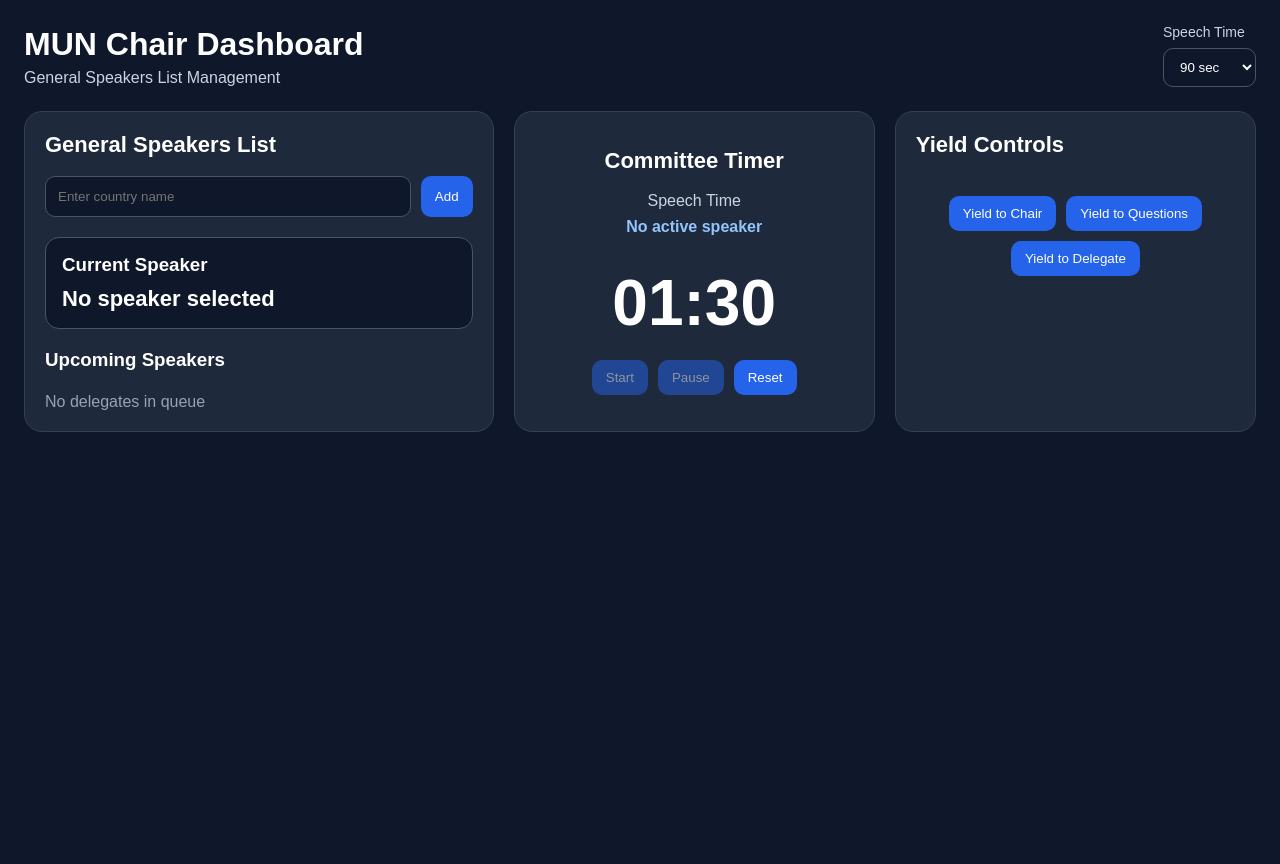
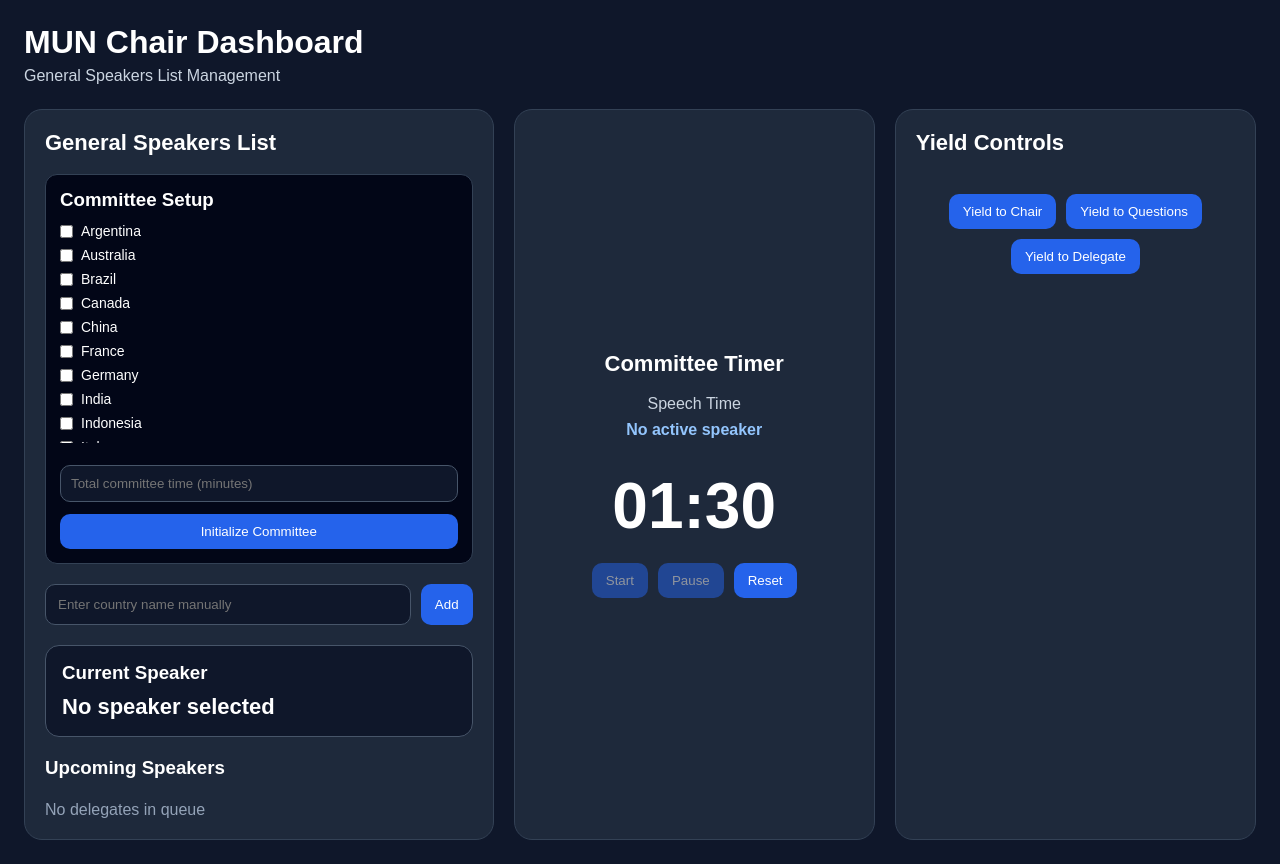
Before and after one commit to Shreaanshbit/MUN-Club-Recruitment-, a React (Vite) app: page / in a window 1280 px wide. Before the commit the page ends 800 px from the top, so only its background shows below. Built offline with nearby package versions, Linux system fonts and the light colour scheme.

Commit message:
countries list added

```diff
--- a/src/App.css
+++ b/src/App.css
@@ -22,25 +22,6 @@ body {
   align-items: flex-end;
   gap: 16px;
   flex-wrap: wrap;
-}
-
-.preset-box {
-  display: flex;
-  flex-direction: column;
-  gap: 8px;
-}
-
-.preset-box label {
-  color: #cbd5e1;
-  font-size: 14px;
-}
-
-.preset-box select {
-  padding: 10px 12px;
-  border-radius: 10px;
-  border: 1px solid #475569;
-  background: #0f172a;
-  color: white;
 }
 
 .topbar h1 {
@@ -70,6 +51,49 @@ body {
   font-size: 22px;
 }
 
+.setup-section {
+  margin-bottom: 20px;
+  padding: 14px;
+  border: 1px solid #334155;
+  border-radius: 12px;
+  background: #020617;
+}
+
+.setup-section h3 {
+  margin-bottom: 12px;
+}
+
+.country-list {
+  max-height: 220px;
+  overflow-y: auto;
+  display: flex;
+  flex-direction: column;
+  gap: 8px;
+  margin-bottom: 12px;
+  padding-right: 4px;
+}
+
+.checkbox-item {
+  font-size: 14px;
+  display: flex;
+  gap: 8px;
+  align-items: center;
+}
+
+.time-input {
+  width: 100%;
+  padding: 10px;
+  margin: 10px 0 12px;
+  border-radius: 10px;
+  border: 1px solid #475569;
+  background: #0f172a;
+  color: white;
+}
+
+.init-btn {
+  width: 100%;
+}
+
 .add-form {
   display: flex;
   gap: 10px;
@@ -88,7 +112,8 @@ body {
 .add-form button,
 .timer-buttons button,
 .yield-buttons button,
-.queue-actions button {
+.queue-actions button,
+.init-btn {
   padding: 10px 14px;
   border: none;
   border-radius: 10px;
@@ -158,26 +183,6 @@ body {
   text-align: center;
 }
 
-.timer-display {
-  font-size: 64px;
-  font-weight: bold;
-  margin: 20px 0;
-}
-
-.timer-buttons,
-.yield-buttons {
-  display: flex;
-  gap: 10px;
-  justify-content: center;
-  flex-wrap: wrap;
-}
-
-.yield-panel {
-  display: flex;
-  flex-direction: column;
-  gap: 20px;
-}
-
 .timer-mode {
   color: #cbd5e1;
   margin-bottom: 8px;
@@ -189,8 +194,22 @@ body {
   font-weight: 600;
 }
 
+.timer-display {
+  font-size: 64px;
+  font-weight: bold;
+  margin: 20px 0;
+}
+
 .timer-display.warning {
-  color: #f97316;
+  color: #ef4444;
+}
+
+.timer-buttons,
+.yield-buttons {
+  display: flex;
+  gap: 10px;
+  justify-content: center;
+  flex-wrap: wrap;
 }
 
 .timer-buttons button:disabled,
@@ -200,10 +219,10 @@ body {
   cursor: not-allowed;
 }
 
-@media (max-width: 1000px) {
-  .dashboard {
-    grid-template-columns: 1fr;
-  }
+.yield-panel {
+  display: flex;
+  flex-direction: column;
+  gap: 20px;
 }
 
 @keyframes blink {
@@ -211,7 +230,7 @@ body {
     opacity: 1;
   }
   50% {
-    opacity: 0.3;
+    opacity: 0.35;
   }
   100% {
     opacity: 1;
@@ -222,10 +241,8 @@ body {
   animation: blink 1s infinite;
 }
 
-.timer-display.warning {
-  color: #ef4444;
+@media (max-width: 1000px) {
+  .dashboard {
+    grid-template-columns: 1fr;
+  }
 }
-
-.timer-display.fast {
-  animation: blink 0.5s infinite;
-}
--- a/src/App.jsx
+++ b/src/App.jsx
@@ -12,6 +12,9 @@ function App() {
   const [timeLeft, setTimeLeft] = useState(90);
   const [isRunning, setIsRunning] = useState(false);
   const [mode, setMode] = useState("speech");
+
+  const [selectedCountries, setSelectedCountries] = useState([]);
+  const [totalCommitteeTime, setTotalCommitteeTime] = useState("");
 
   useEffect(() => {
     let interval;
@@ -40,7 +43,7 @@ function App() {
     if (alreadyExists) return;
 
     const newDelegate = {
-      id: Date.now(),
+      id: Date.now() + Math.random(),
       country: cleaned,
     };
 
@@ -82,9 +85,28 @@ function App() {
     setMode("speech");
   };
 
-  const handlePresetChange = (seconds) => {
-    setDefaultTime(seconds);
-    setTimeLeft(seconds);
+  const initializeCommittee = () => {
+    const minutes = Number(totalCommitteeTime);
+
+    if (selectedCountries.length === 0 || !minutes || minutes <= 0) return;
+
+    const delegates = selectedCountries.map((country) => ({
+      id: Date.now() + Math.random(),
+      country,
+    }));
+
+    const totalSeconds = minutes * 60;
+    const perDelegateTime = Math.max(
+      30,
+      Math.floor(totalSeconds / delegates.length)
+    );
+
+    const [first, ...rest] = delegates;
+
+    setCurrentSpeaker(first || null);
+    setQueue(rest);
+    setDefaultTime(perDelegateTime);
+    setTimeLeft(perDelegateTime);
     setIsRunning(false);
     setMode("speech");
   };
@@ -96,18 +118,6 @@ function App() {
           <h1>MUN Chair Dashboard</h1>
           <p>General Speakers List Management</p>
         </div>
-
-        <div className="preset-box">
-          <label>Speech Time</label>
-          <select
-            value={defaultTime}
-            onChange={(e) => handlePresetChange(Number(e.target.value))}
-          >
-            <option value={60}>60 sec</option>
-            <option value={90}>90 sec</option>
-            <option value={120}>120 sec</option>
-          </select>
-        </div>
       </header>
 
       <main className="dashboard">
@@ -117,6 +127,11 @@ function App() {
           addCountry={addCountry}
           removeFromQueue={removeFromQueue}
           moveToBottom={moveToBottom}
+          selectedCountries={selectedCountries}
+          setSelectedCountries={setSelectedCountries}
+          totalCommitteeTime={totalCommitteeTime}
+          setTotalCommitteeTime={setTotalCommitteeTime}
+          initializeCommittee={initializeCommittee}
         />
 
         <TimerPanel
--- a/src/components/QueuePanel.jsx
+++ b/src/components/QueuePanel.jsx
@@ -1,6 +1,18 @@
 import { useState } from "react";
+import countries from "../data/countries";
 
-function QueuePanel({ queue, currentSpeaker, addCountry, removeFromQueue, moveToBottom }) {
+function QueuePanel({
+  queue,
+  currentSpeaker,
+  addCountry,
+  removeFromQueue,
+  moveToBottom,
+  selectedCountries,
+  setSelectedCountries,
+  totalCommitteeTime,
+  setTotalCommitteeTime,
+  initializeCommittee,
+}) {
   const [country, setCountry] = useState("");
 
   const handleSubmit = (e) => {
@@ -9,14 +21,51 @@ function QueuePanel({ queue, currentSpeaker, addCountry, removeFromQueue, moveTo
     setCountry("");
   };
 
+  const handleCheckbox = (countryName) => {
+    setSelectedCountries((prev) =>
+      prev.includes(countryName)
+        ? prev.filter((item) => item !== countryName)
+        : [...prev, countryName]
+    );
+  };
+
   return (
     <section className="panel queue-panel">
       <h2>General Speakers List</h2>
 
+      <div className="setup-section">
+        <h3>Committee Setup</h3>
+
+        <div className="country-list">
+          {countries.map((countryName) => (
+            <label key={countryName} className="checkbox-item">
+              <input
+                type="checkbox"
+                checked={selectedCountries.includes(countryName)}
+                onChange={() => handleCheckbox(countryName)}
+              />
+              <span>{countryName}</span>
+            </label>
+          ))}
+        </div>
+
+        <input
+          type="number"
+          placeholder="Total committee time (minutes)"
+          value={totalCommitteeTime}
+          onChange={(e) => setTotalCommitteeTime(e.target.value)}
+          className="time-input"
+        />
+
+        <button onClick={initializeCommittee} className="init-btn">
+          Initialize Committee
+        </button>
+      </div>
+
       <form onSubmit={handleSubmit} className="add-form">
         <input
           type="text"
-          placeholder="Enter country name"
+          placeholder="Enter country name manually"
           value={country}
           onChange={(e) => setCountry(e.target.value)}
         />
@@ -42,8 +91,14 @@ function QueuePanel({ queue, currentSpeaker, addCountry, removeFromQueue, moveTo
               </div>
 
               <div className="queue-actions">
-                <button onClick={() => moveToBottom(item.id)}>Move to Bottom</button>
-                <button onClick={() => removeFromQueue(item.id)} className="danger-btn">
+                <button type="button" onClick={() => moveToBottom(item.id)}>
+                  Move to Bottom
+                </button>
+                <button
+                  type="button"
+                  onClick={() => removeFromQueue(item.id)}
+                  className="danger-btn"
+                >
                   Remove
                 </button>
               </div>
--- a/src/components/TimerPanel.jsx
+++ b/src/components/TimerPanel.jsx
@@ -13,6 +13,9 @@ function TimerPanel({
     return `${String(minutes).padStart(2, "0")}:${String(seconds).padStart(2, "0")}`;
   };
 
+  const timerClass =
+    timeLeft <= 20 ? "timer-display warning blink" : "timer-display";
+
   return (
     <section className="panel timer-panel">
       <h2>Committee Timer</h2>
@@ -25,17 +28,7 @@ function TimerPanel({
         {currentSpeaker ? currentSpeaker.country : "No active speaker"}
       </p>
 
-            <div
-        className={`timer-display ${
-            timeLeft <= 5
-            ? "warning blink fast"
-            : timeLeft <= 20
-            ? "warning blink"
-            : ""
-        }`}
-        >
-        {formatTime(timeLeft)}
-      </div>
+      <div className={timerClass}>{formatTime(timeLeft)}</div>
 
       <div className="timer-buttons">
         <button onClick={startTimer} disabled={!currentSpeaker || isRunning}>
--- /dev/null
+++ b/src/data/countries.js
@@ -0,0 +1,23 @@
+const countries = [
+  "Argentina",
+  "Australia",
+  "Brazil",
+  "Canada",
+  "China",
+  "France",
+  "Germany",
+  "India",
+  "Indonesia",
+  "Italy",
+  "Japan",
+  "Mexico",
+  "Russia",
+  "Saudi Arabia",
+  "South Africa",
+  "South Korea",
+  "Turkey",
+  "United Kingdom",
+  "United States",
+];
+
+export default countries;
```
